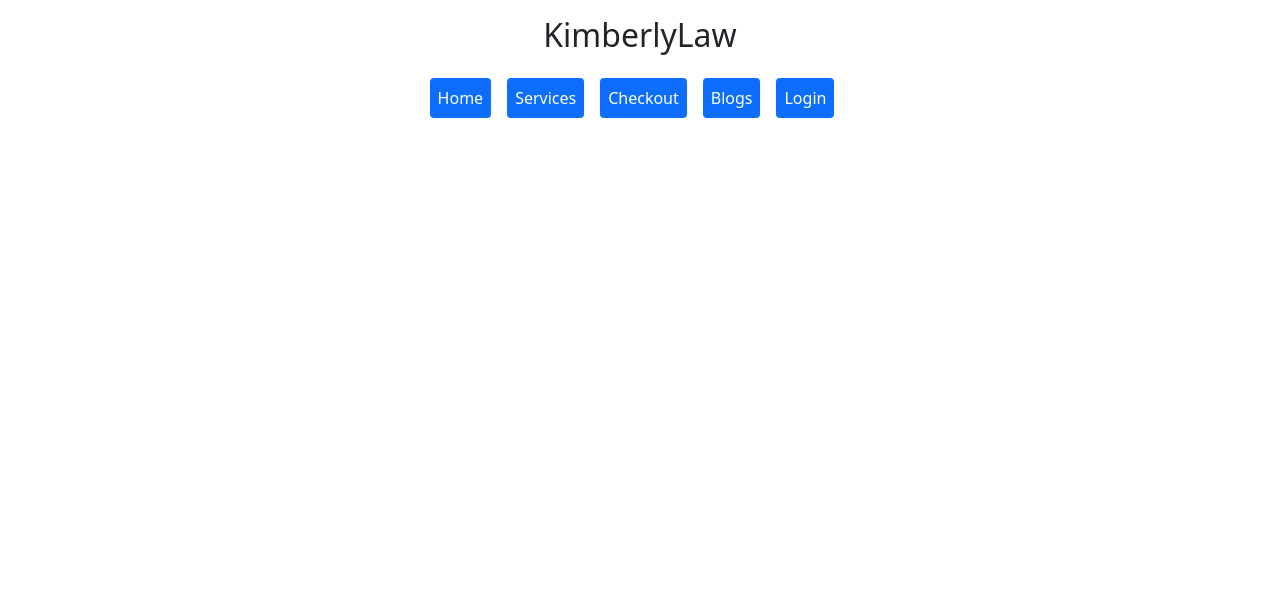
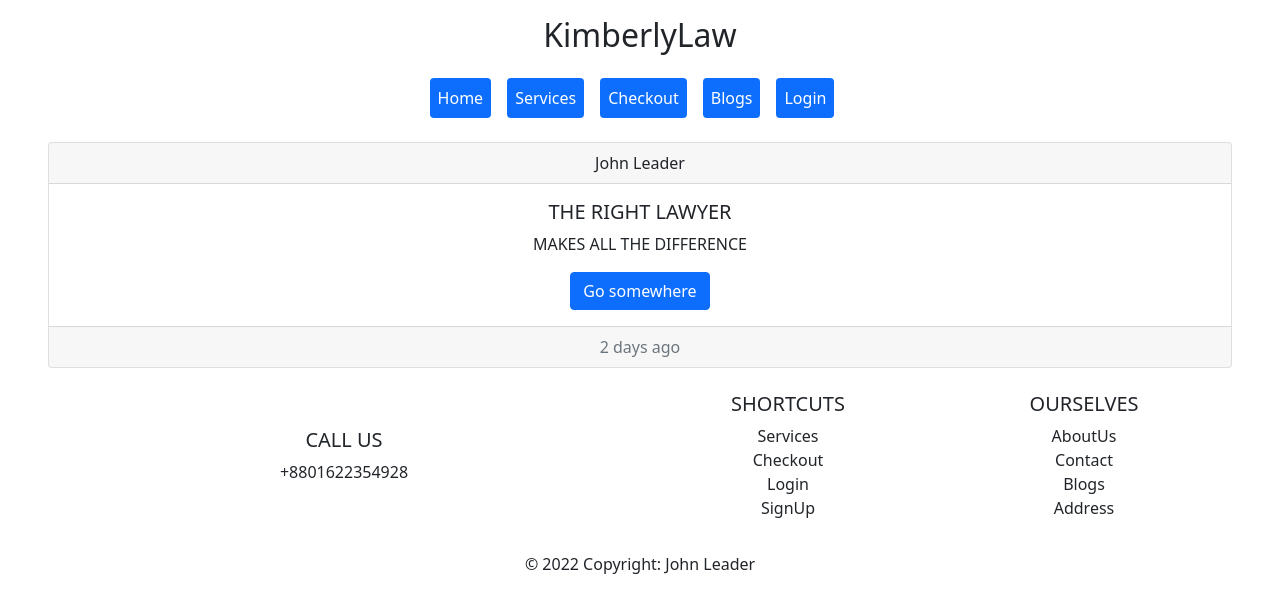
Before and after one commit to Ohi20/Ph-Assignment10-Wave2Recheck, a React (Create React App) app: page / in a window 1280 px wide. Shown: the top 612 px of the page. Built offline with nearby package versions, Linux system fonts and the light colour scheme.

Commit message:
footer-added

```diff
--- a/src/Pages/Header/Header.js
+++ b/src/Pages/Header/Header.js
@@ -9,10 +9,13 @@ const Header = () => {
 
             <div className='d-flex justify-content-center'>
             <nav class="navbar navbar-expand-lg navbar-light ">
-
-  <button class="navbar-toggler" type="button" data-toggle="collapse" data-target="#navbarNavAltMarkup" aria-controls="navbarNavAltMarkup" aria-expanded="false" aria-label="Toggle navigation">
+  {/* navbarNavAltMarkup navbarNavAltMarkup*/}
+  <button class="navbar-toggler" type="button" data-toggle="collapse" data-target="#navbarTogglerDemo01" aria-controls="navbarTogglerDemo01" aria-expanded="false" aria-label="Toggle navigation">
     <span class="navbar-toggler-icon"></span>
   </button>
+
+
+
   <div class="collapse navbar-collapse" id="navbarNavAltMarkup">
     <div class="navbar-nav">
        <Link class="nav-item nav-link btn-primary rounded mx-2 text-white font-weight-bold" to="/">Home</Link>
--- a/src/Pages/Home/Home.js
+++ b/src/Pages/Home/Home.js
@@ -1,9 +1,13 @@
 import React from 'react';
+import Footer from '../../Shared/Footer';
+import Homebanner from './Homebanner';
+
 
 const Home = () => {
     return (
-        <div>
-
+        <div className='my-3'>
+            <Homebanner></Homebanner>
+            <Footer></Footer>
         </div>
     );
 };
--- /dev/null
+++ b/src/Pages/Home/Homebanner.js
@@ -0,0 +1,22 @@
+import React from 'react';
+import { Button, Card } from 'react-bootstrap';
+
+const Homebanner = () => {
+    return (
+        <div>
+                     <Card className="text-center">
+  <Card.Header>John Leader</Card.Header>
+  <Card.Body>
+    <Card.Title>THE RIGHT LAWYER</Card.Title>
+    <Card.Text>
+    MAKES ALL THE DIFFERENCE
+    </Card.Text>
+    <Button variant="primary">Go somewhere</Button>
+  </Card.Body>
+  <Card.Footer className="text-muted">2 days ago</Card.Footer>
+</Card>
+        </div>
+    );
+};
+
+export default Homebanner;
--- /dev/null
+++ b/src/Shared/Footer.js
@@ -0,0 +1,45 @@
+import React from 'react';
+
+const Footer = () => {
+    return (
+        <footer className="page-footer font-small blue pt-4">
+    <div className="container-fluid text-center text-md-left">
+        <div className="row">
+            <div className="col-md-6 mt-md-0 mt-3 d-flex flex-column justify-content-center align-items-center">
+                <h5 className="text-uppercase">Call US</h5>
+                <p>+8801622354928</p>
+            </div>
+
+            <hr className="clearfix w-100 d-md-none pb-0"/>
+
+            <div className="col-md-3 mb-md-0 mb-3">
+                <h5 className="text-uppercase">Shortcuts</h5>
+                <ul className="list-unstyled">
+                    <li>Services</li>
+                    <li>Checkout</li>
+                    <li>Login</li>
+                    <li>SignUp</li>
+                </ul>
+            </div>
+
+            <div className="col-md-3 mb-md-0 mb-3">
+                <h5 className="text-uppercase">Ourselves</h5>
+                <ul className="list-unstyled">
+                    <li>AboutUs</li>
+                    <li>Contact</li>
+                    <li>Blogs</li>
+                    <li>Address</li>
+                </ul>
+            </div>
+        </div>
+    </div>
+
+    <div className="footer-copyright text-center py-3">© 2022 Copyright:
+        John Leader
+    </div>
+
+</footer>
+    );
+};
+
+export default Footer;
```
Also changed, not shown: src/App.js (line endings or trailing spaces).
